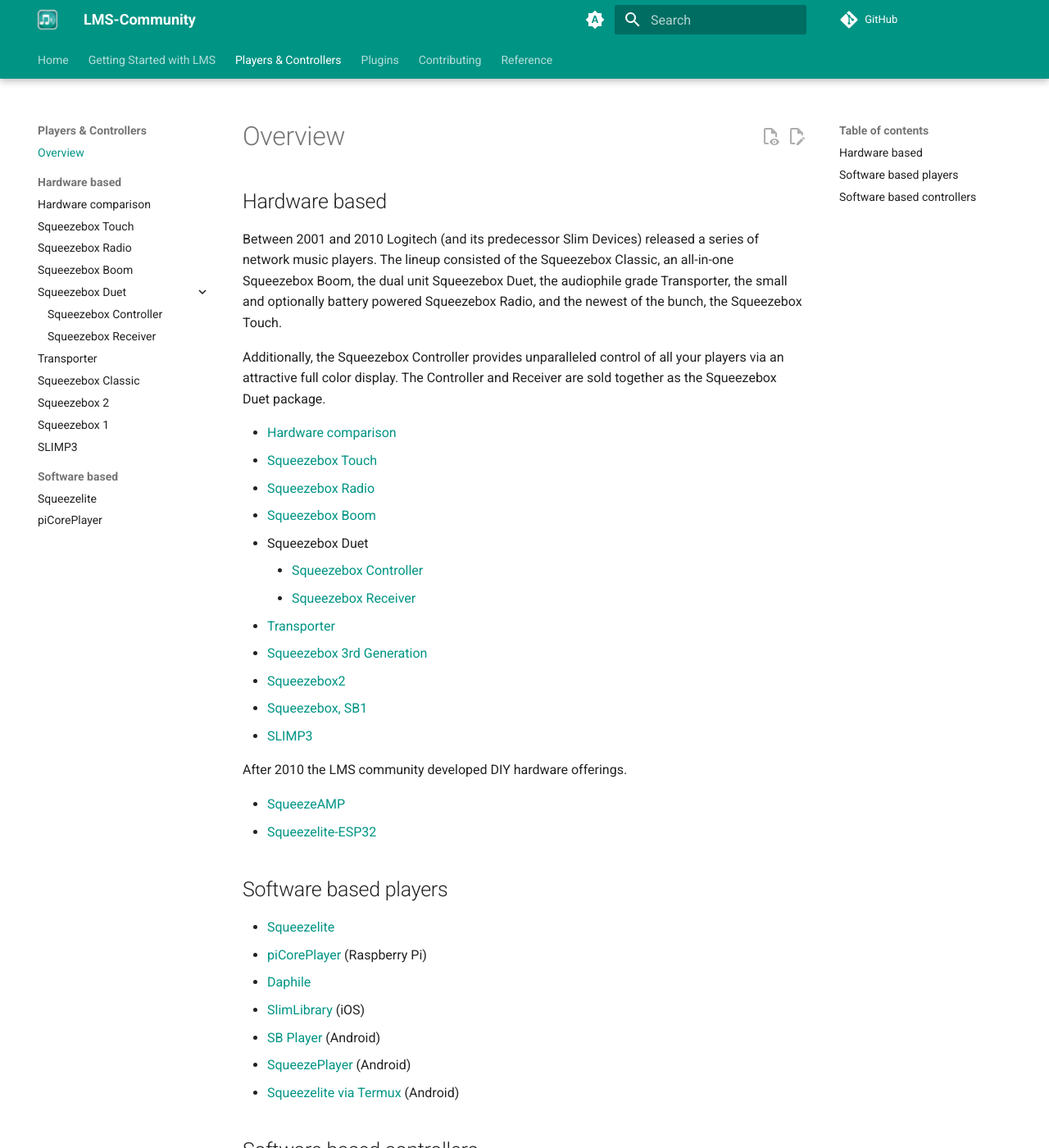
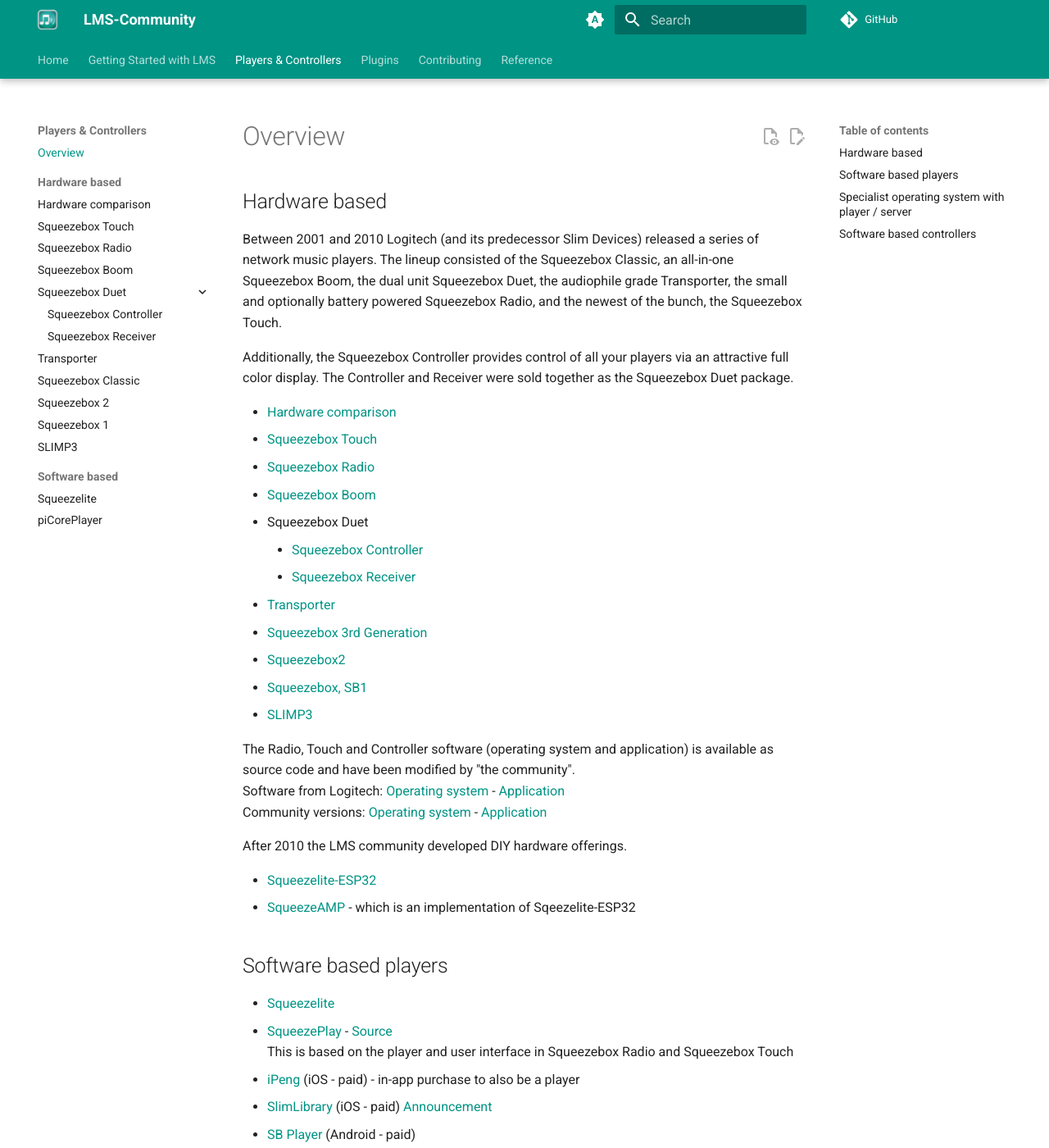
Before and after one commit to LMS-Community/lms-community.github.io, an MkDocs documentation site: the page built from docs/players-and-controllers/index.md, in a window 1280 px wide and 1400 px high. Shown: the whole window at 82% size. Built offline with MkDocs 1.6.1 and Material for MkDocs 9.7.7, drawn with Linux system fonts in a browser that asks for light colours; comment, search, counter and statistics services are not loaded; some of the changed text lies outside the part shown.

Commit message:
Add links to source for Radio and Touch
Add links to source for Radio and Touch
plus some tidy up on players/controllers including indication of whether or not they require payment

```diff
--- a/docs/players-and-controllers/index.md
+++ b/docs/players-and-controllers/index.md
@@ -7,7 +7,7 @@
 
 Between 2001 and 2010 Logitech (and its predecessor Slim Devices) released a series of network music players. The lineup consisted of the Squeezebox Classic, an all-in-one Squeezebox Boom, the dual unit Squeezebox Duet, the audiophile grade Transporter, the small and optionally battery powered Squeezebox Radio, and the newest of the bunch, the Squeezebox Touch.
 
-Additionally, the Squeezebox Controller provides unparalleled control of all your players via an attractive full color display. The Controller and Receiver are sold together as the Squeezebox Duet package.
+Additionally, the Squeezebox Controller provides control of all your players via an attractive full color display. The Controller and Receiver were sold together as the Squeezebox Duet package.
 
 - [Hardware comparison](hardware-comparison.md)
 - [Squeezebox Touch](squeezebox-touch.md)
@@ -22,27 +22,38 @@
 - [Squeezebox, SB1](squeezebox1.md)
 - [SLIMP3](SLIMP3.md)
 
+The Radio, Touch and Controller software (operating system and application) is available as source code and have been modified by "the community".
+Software from Logitech: [Operating system](https://github.com/Logitech/squeezeos) - [Application](https://github.com/Logitech/squeezeplay)
+Community versions: [Operating system](https://github.com/ralph-irving/squeezeos)  - [Application](https://github.com/ralph-irving/squeezeplay)
+
 After 2010 the LMS community developed DIY hardware offerings.
 
-- [SqueezeAMP](https://github.com/philippe44/SqueezeAMP)
 - [Squeezelite-ESP32](https://github.com/sle118/squeezelite-esp32)
+- [SqueezeAMP](https://github.com/philippe44/SqueezeAMP) - which is an implementation of Sqeezelite-ESP32
 
 ## Software based players
 
 - [Squeezelite](https://github.com/ralph-irving/squeezelite)
+- [SqueezePlay](https://sourceforge.net/projects/lmsclients/files/squeezeplay/) - [Source](https://github.com/ralph-irving/squeezeplay)
+  This is based on the player and user interface in Squeezebox Radio and Squeezebox Touch
+- [iPeng](https://penguinlovesmusic.de/) (iOS - paid) - in-app purchase to also be a player
+- [SlimLibrary](https://apps.apple.com/us/app/slimlibrary/id1022479972) (iOS - paid) [Announcement](https://forums.slimdevices.com/forum/user-forums/3rd-party-software/100649-announce-slimlibrary-new-ios-remote-control-and-player-for-logitech-media-server?view=thread)
+- [SB Player](https://play.google.com/store/apps/details?id=com.angrygoat.android.sbplayer) (Android - paid)
+- [SqueezePlayer](https://play.google.com/store/apps/details?id=de.bluegaspode.squeezeplayer) (Android - paid)
+- [Squeezelite via Termux](https://github.com/CDrummond/lms-material-app/wiki/Squeezelite-via-Termux) (Android)
+
+## Specialist operating system with player / server
+
 - [piCorePlayer](https://www.picoreplayer.org/) (Raspberry Pi)
-- [Daphile](https://www.daphile.com/)
-- [SlimLibrary](https://apps.apple.com/us/app/slimlibrary/id1022479972) (iOS)
-- [SB Player](https://play.google.com/store/apps/details?id=com.angrygoat.android.sbplayer) (Android)
-- [SqueezePlayer](https://play.google.com/store/apps/details?id=de.bluegaspode.squeezeplayer) (Android)
-- [Squeezelite via Termux](https://github.com/CDrummond/lms-material-app/wiki/Squeezelite-via-Termux) (Android)
+- [Daphile](https://www.daphile.com/) (x86 architecture - PC)
+
 
 ## Software based controllers
 
-- [iPeng](https://penguinlovesmusic.de/) (iOS)
+- [iPeng](https://penguinlovesmusic.de/) (iOS - paid) - in-app purchase to also be a player
 - [Material Skin](https://github.com/CDrummond/lms-material) and [Android App](https://github.com/CDrummond/lms-material-app)
 - [Squeezer](https://github.com/kaaholst/android-squeezer) (Android)
 - [OpenSqueeze](https://github.com/orangebikelabs/opensqueeze) (Android)
-- [Squeeze Ctrl](https://play.google.com/store/apps/details?id=com.angrygoat.android.squeezectrl) (Android)
-- [Orange Squeeze](https://play.google.com/store/apps/details?id=com.orangebikelabs.orangesqueeze) (Android)
-- [SqueezePad](https://apps.apple.com/us/app/squeezepad/id380003002) (iOS)
+- [Squeeze Ctrl](https://play.google.com/store/apps/details?id=com.angrygoat.android.squeezectrl) (Android - paid)
+- [Orange Squeeze](https://play.google.com/store/apps/details?id=com.orangebikelabs.orangesqueeze) (Android - paid)
+- [SqueezePad](https://apps.apple.com/us/app/squeezepad/id380003002) (iOS - paid)
```
